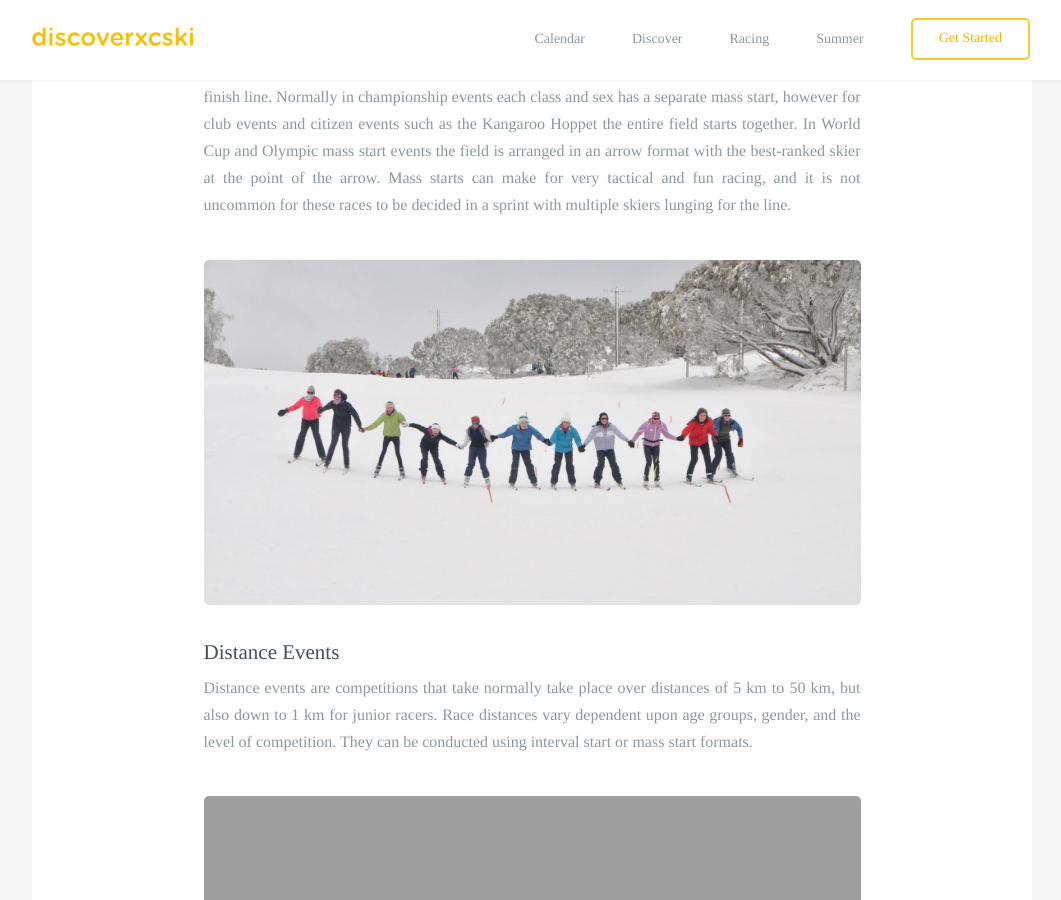
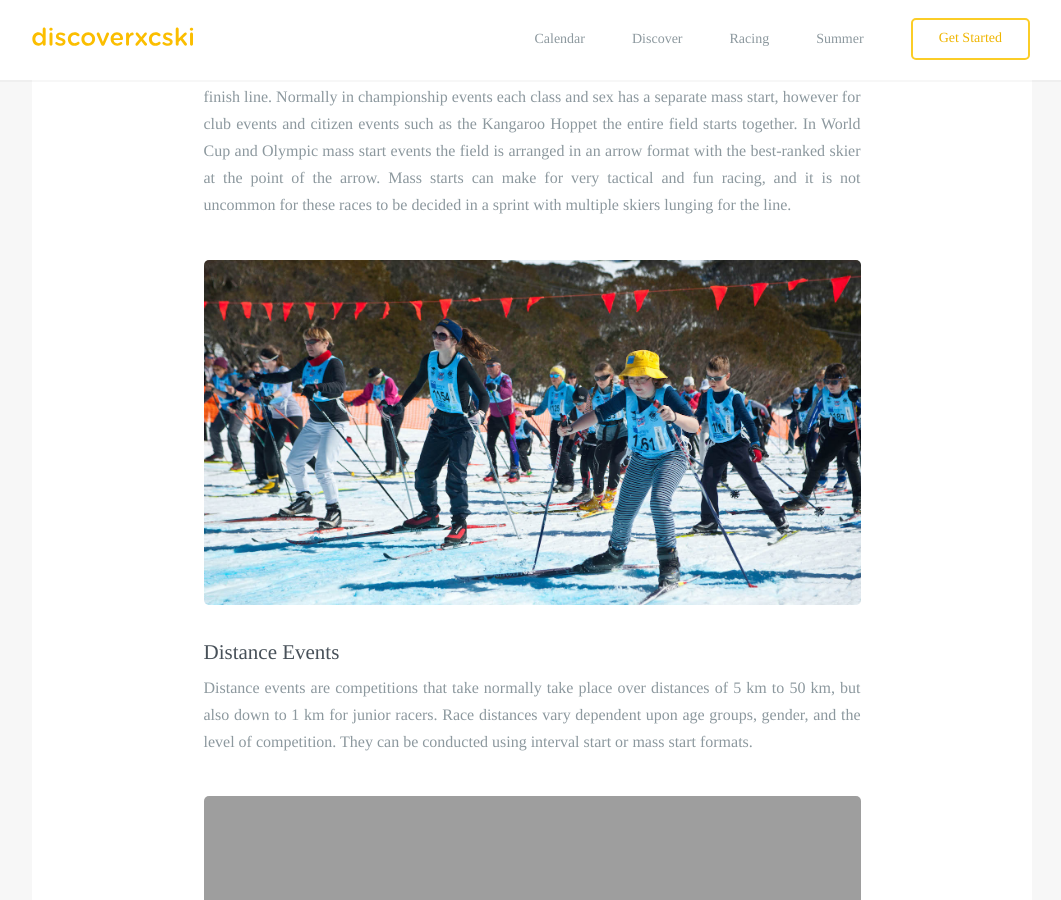
Before and after one commit to robcatto/robcatto.github.io, a Jekyll site: the page built from racing/event-formats/index.html, in a window 1280 px wide and 900 px high, scrolled down 1113 px. Shown: the whole window, without its empty margins (108-1169 px from the left). Built offline with Jekyll 4.4.1, drawn with Linux system fonts in a browser that asks for light colours; some web fonts are replaced; Markdown is read by kramdown in place of the engine named in the settings.

Commit message:
Update index.html

```diff
--- a/racing/event-formats/index.html
+++ b/racing/event-formats/index.html
@@ -43,7 +43,7 @@ layout: default
 
                                 <div class="one">
                                         <div class="onelarge centered" style="
-                                        background-image: url(http://www.discoverxcski.com/images/fast-&-female-ceila.jpg);
+                                        background-image: url(http://www.discoverxcski.com/images/hoppet-kids.jpg);
                                         background-size: cover;
                                 "></div>
                         <h3 class="heading__aligned--page">Distance Events</h3>
```
